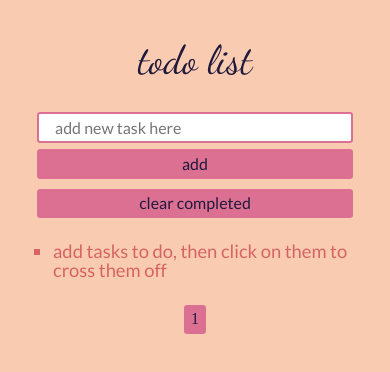
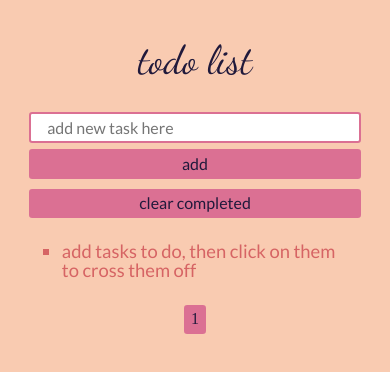
Before and after one commit to kp1129/todo-app, a React (Create React App) app in the folder app/: page / in a window 390 px wide. Shown: the top 372 px of the page. Built offline with nearby package versions, Linux system fonts and the light colour scheme.

Commit message:
nvm NOW mobile is pretty much done

```diff
--- a/app/package.json
+++ b/app/package.json
@@ -8,6 +8,7 @@
     "@testing-library/user-event": "^7.2.1",
     "react": "^16.13.0",
     "react-dom": "^16.13.0",
+    "react-meta-tags": "^0.7.4",
     "react-scripts": "3.4.0"
   },
   "scripts": {
--- a/app/src/App.css
+++ b/app/src/App.css
@@ -2,60 +2,21 @@
 
 /* smartphones, portrait iPhone, portrait 480x320 phones (Android) */
 .App {
-  margin: 0;
-  padding: 0;
-  border: 0;
-  text-align: center;
   background-color: #f9cbb1;
-  color: #20193b;
   height: 100vh;
+  width: 100%;
 }
 
 h1 {
   font-family: 'Dancing Script', cursive;
   font-size: 2.5rem;
+  color: #20193b;
   padding: 2.5rem 0 2rem 0;
-
-}
-
-div.error {
-  font-family: 'Lato', sans-serif;
-  padding: 0.25rem 0;
-  font-size: 1rem;
-  color: #d66464;
-}
-
-.list-container {
-  width: 90%;
-  margin: 0 auto;
-}
-
-ul {
-  list-style-type: square;
-}
-
-.todo {
-  font-family: 'Lato', sans-serif;
-  color: #d66464;
-  padding-left: 1rem;
-  text-align: left;
-  width: fit-content;
-  max-width: 90%;
-  margin: 1.5rem auto;
-  font-size: 1.15rem;
-}
-
-.todo:hover {
-  cursor: pointer;
-}
-
-.completed {
-  color: #d875757a;
-  text-decoration: line-through;
+  text-align: center;
 }
 
 .form-container {
-  width: 90%;
+  width: 85%;
   margin: 0 auto;
   font-family: 'Lato', sans-serif;
 }
@@ -63,7 +24,7 @@ ul {
 form {
   display: flex;
   flex-direction: column;
-  width: 90%;
+  width: 100%;
   margin: 0 auto;
 }
 
@@ -92,9 +53,46 @@ input {
   color: #20193b;
   margin: 0.3rem 0 0 0;
   padding: 0.3rem 1rem;
-  width: 90%;
+  width: 100%;
   cursor: pointer;
 }
+
+div.error {
+  font-family: 'Lato', sans-serif;
+  padding: 0.25rem 0;
+  font-size: 1rem;
+  color: #d66464;
+}
+
+.completed {
+  color: #d875757a;
+  text-decoration: line-through;
+}
+
+.list-container {
+  width: 85%;
+  margin: 0 auto;
+}
+
+ul {
+  list-style-type: square;
+}
+
+.todo {
+  font-family: 'Lato', sans-serif;
+  color: #d66464;
+  padding-left: 1rem;
+  text-align: left;
+  width: fit-content;
+  max-width: 90%;
+  margin: 1.5rem auto;
+  font-size: 1.15rem;
+}
+
+.todo:hover {
+  cursor: pointer;
+}
+
 
 .pagination-container {
   display: flex;
@@ -110,6 +108,7 @@ input {
   background-color: palevioletred;
   padding: 0.3rem;
   margin: 0.1rem 0.5rem;
+  color: #20193b;
   cursor: pointer;
 }
 
--- a/app/src/App.js
+++ b/app/src/App.js
@@ -1,4 +1,5 @@
 import React, {useState} from 'react';
+import MetaTags from 'react-meta-tags';
 import ListOfTodos from './components/ListOfTodos';
 import AddTodos from './components/AddTodos';
 import {useLocalStorage} from './hooks/useLocalStorage';
@@ -38,6 +39,10 @@ const App = () => {
 
   return (
     <div className="App">
+      <MetaTags>
+        <title>Todo List App</title>
+        <meta name="viewport" content="width=device-width, initial-scale=1.0"/>
+      </MetaTags>
       <h1>todo list</h1>
 
       {/* add tasks todo form */}
```
Also changed, not shown: 1 other file (tests, documents, lock files or other folders).
